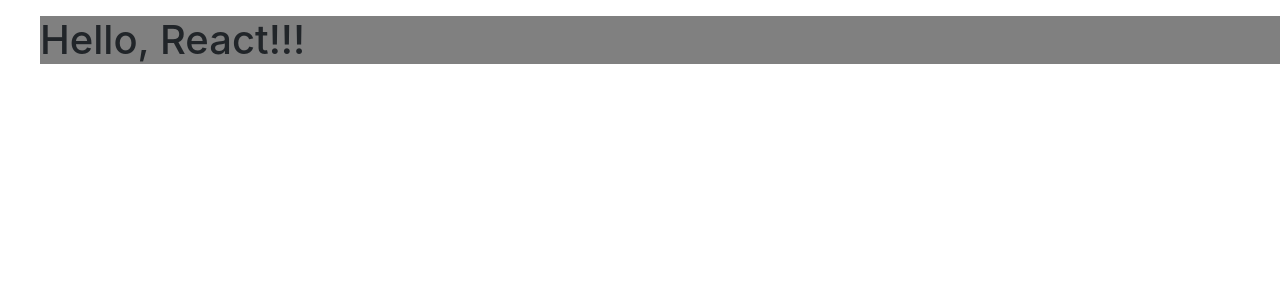
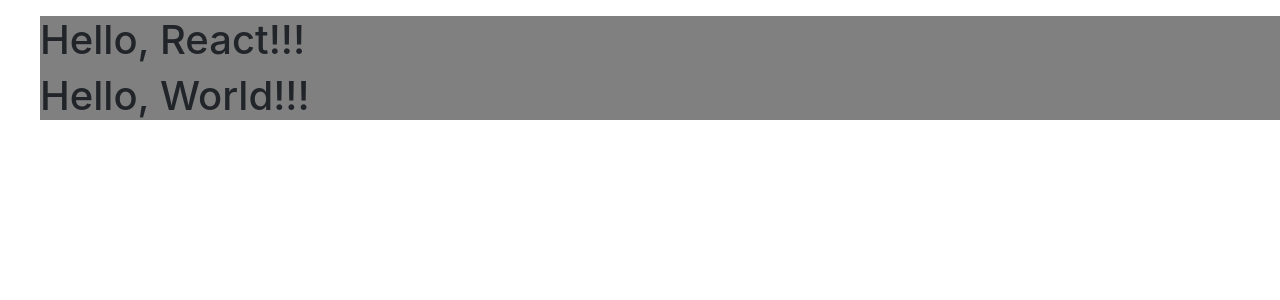
Before and after one commit to gyp2018/react, a React app: page / in a window 1280 px wide. Shown: the top 300 px of the page. Built offline with nearby package versions, Linux system fonts and the light colour scheme.

Commit message:
add module another

```diff
--- a/src/App.js
+++ b/src/App.js
@@ -1,5 +1,6 @@
 import React, { Component } from "react";
 import Hello from "./app/Hello";
+import World from "./app/World";
 
 import './App.css';
 
@@ -8,6 +9,7 @@
     return (
       <div className="app">
         <Hello name="React" />
+        <World />
       </div>
     );
   }
```
Also changed, not shown: 19 other files (tests, documents, lock files or other folders).
